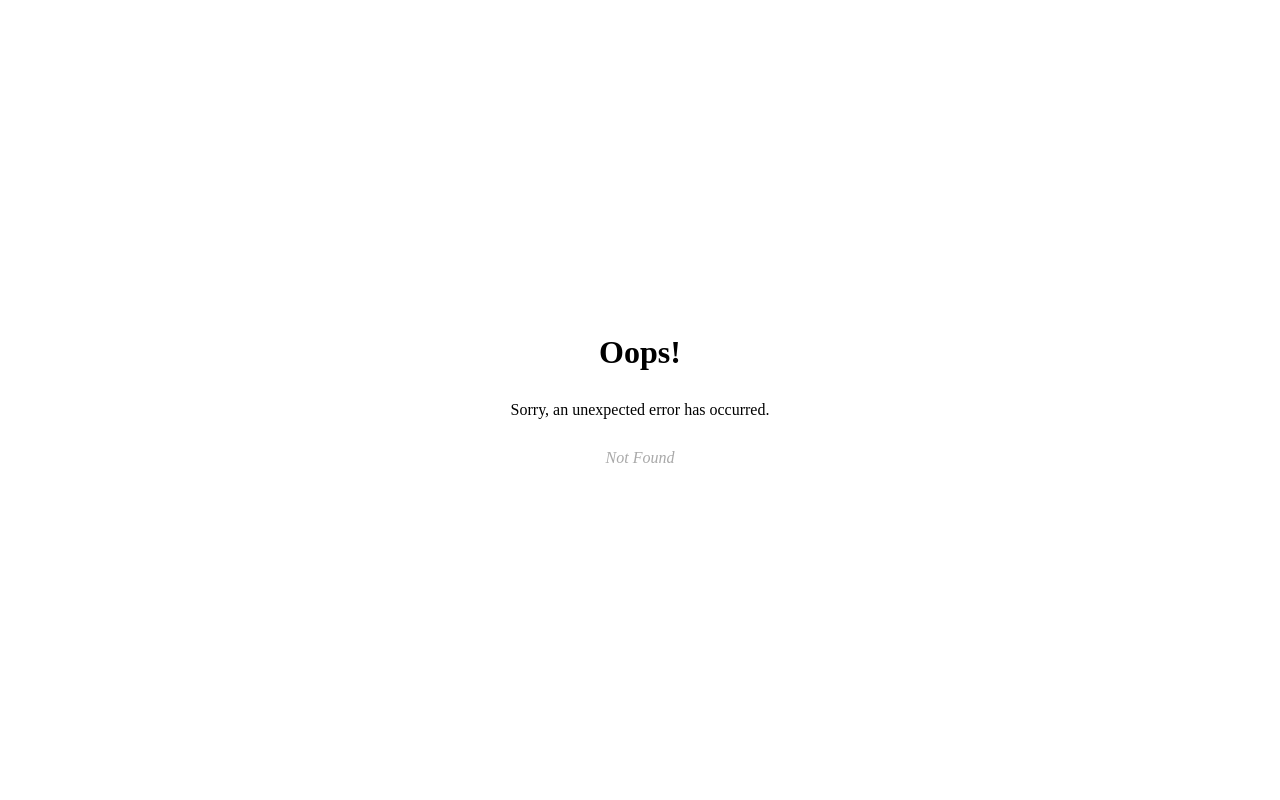
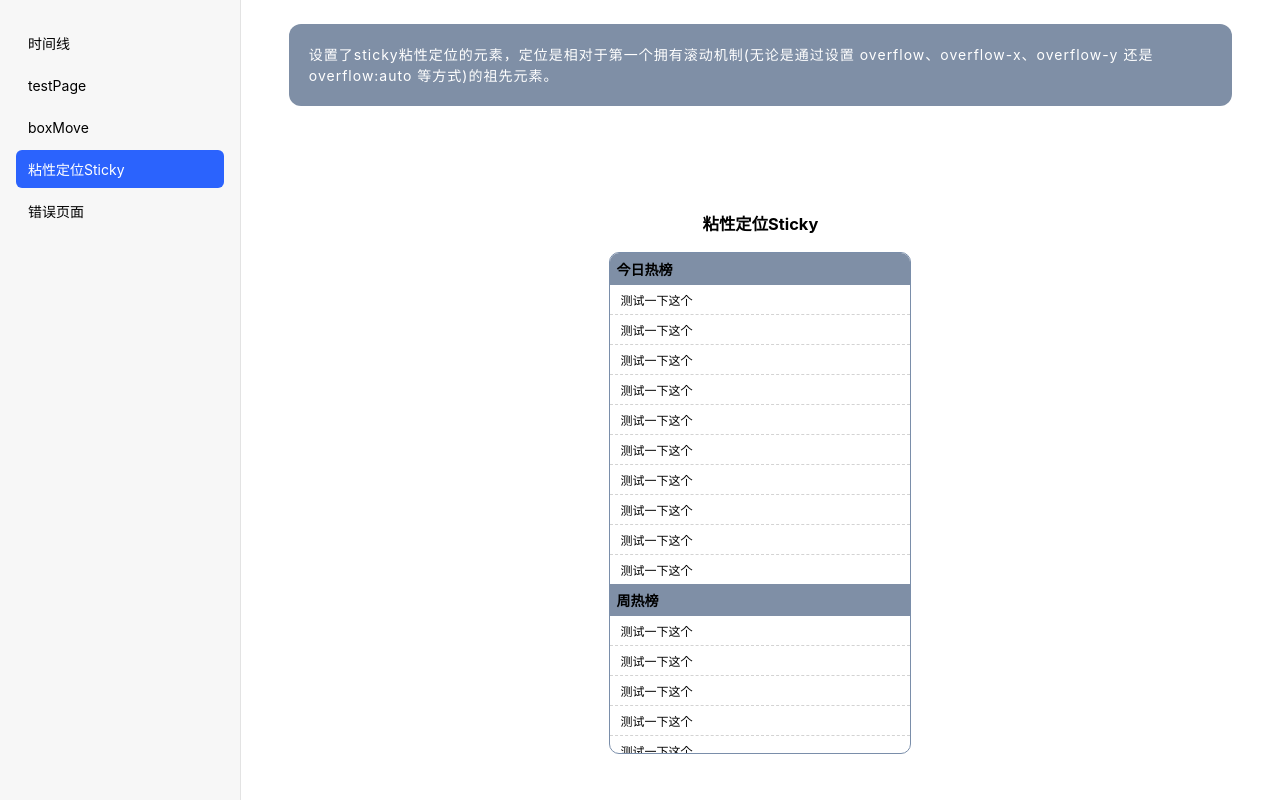
Before and after one commit to hzq-up/react-common-examples, a React (Vite) app: page /sticky in a window 1280 px wide. Before the commit this address had no page. Built offline with nearby package versions, Linux system fonts and the light colour scheme.

Commit message:
feat: 增加粘性定位 sticky

```diff
--- a/src/App.jsx
+++ b/src/App.jsx
@@ -9,6 +9,7 @@ import {
   RouterProvider,
 } from "react-router-dom";
 import BoxMove from './pages/BoxMove'
+import Sticky from './pages/Sticky'
 
 function App() {
 
@@ -36,6 +37,11 @@ function App() {
           element: <BoxMove />,
           errorElement: <NotFound />
         },
+        {
+          path: "sticky",
+          element: <Sticky />,
+          errorElement: <NotFound />
+        },
       ]
     },
   ]
--- a/src/pages/Index/index.jsx
+++ b/src/pages/Index/index.jsx
@@ -37,6 +37,15 @@ export default function Index() {
               </NavLink>
             </li>
             <li>
+              <NavLink
+                to={'/sticky'}
+                className={({ isActive, isPending }) =>
+                  isPending ? styles.pending : isActive ? styles.active : ""
+                }>
+                粘性定位Sticky
+              </NavLink>
+            </li>
+            <li>
               <a href={`/contacts/2`}>错误页面</a>
             </li>
           </ul>
--- /dev/null
+++ b/src/pages/Sticky/index.jsx
@@ -0,0 +1,55 @@
+import styles from './index.module.scss'
+export default function Sticky() {
+
+  return (
+    <div className={styles.container}>
+      <div className={styles.description}>
+        <p >设置了sticky粘性定位的元素，定位是相对于第一个拥有滚动机制(无论是通过设置 overflow、overflow-x、overflow-y 还是 overflow:auto 等方式)的祖先元素。</p>
+      </div>
+      <div className={styles.main}>
+        <h3>粘性定位Sticky</h3>
+        <br />
+        <div className={styles['sticky-example']}>
+          <div>
+            <h4 className={styles.title}>今日热榜</h4>
+            <p>测试一下这个</p>
+            <p>测试一下这个</p>
+            <p>测试一下这个</p>
+            <p>测试一下这个</p>
+            <p>测试一下这个</p>
+            <p>测试一下这个</p>
+            <p>测试一下这个</p>
+            <p>测试一下这个</p>
+            <p>测试一下这个</p>
+            <p>测试一下这个</p>
+          </div>
+          <div>
+            <h4 className={styles.title}>周热榜</h4>
+            <p>测试一下这个</p>
+            <p>测试一下这个</p>
+            <p>测试一下这个</p>
+            <p>测试一下这个</p>
+            <p>测试一下这个</p>
+            <p>测试一下这个</p>
+            <p>测试一下这个</p>
+            <p>测试一下这个</p>
+            <p>测试一下这个</p>
+            <p>测试一下这个</p>
+          </div>
+          <div>
+            <h4 className={styles.title}>月热榜</h4>
+            <p>测试一下这个</p>
+            <p>测试一下这个</p>
+            <p>测试一下这个</p>
+            <p>测试一下这个</p>
+            <p>测试一下这个</p>
+            <p>测试一下这个</p>
+            <p>测试一下这个</p>
+            <p>测试一下这个</p>
+            <p>测试一下这个</p>
+          </div>
+        </div>
+      </div>
+    </div>
+  )
+}
--- /dev/null
+++ b/src/pages/Sticky/index.module.scss
@@ -0,0 +1,57 @@
+.container {
+  // background-color: #7f8fa6;
+  height: 100%;
+  width: 100%;
+  // display: flex;
+  // justify-content: center;
+  // align-items: center;
+  // flex-direction: column;
+  .description {
+    background-color: #7f8fa6;
+    padding: 20px;
+    border-radius: 12px;
+    color: white;
+    letter-spacing: 1px;
+    line-height: 1.5;
+    p {
+      margin-top: 10px;
+      &:first-child {
+        margin: auto;
+      }
+    }
+  }
+  .main {
+    display: flex;
+    width: 100%;
+    height: 100%;
+    justify-content: center;
+    align-items: center;
+    flex-direction: column;
+    .sticky-example {
+      position: relative;
+      height: 500px;
+      width: 300px;
+      border: 1px #7a8eaa solid;
+      border-radius: 10px;
+      // padding: 0 8px;
+      overflow-y: scroll;
+
+      .title {
+        display: flex;
+        align-items: center;
+        position: sticky;
+        top: 0;
+        padding: 6px;
+        background-color: #7f8fa6;
+      }
+      p {
+        padding: 6px 10px;
+        border-bottom: 1px #d3d3d3 dashed;
+        font-size: 12px;
+        &:last-of-type {
+          border-bottom: none;
+        }
+      }
+    }
+  }
+}
```
